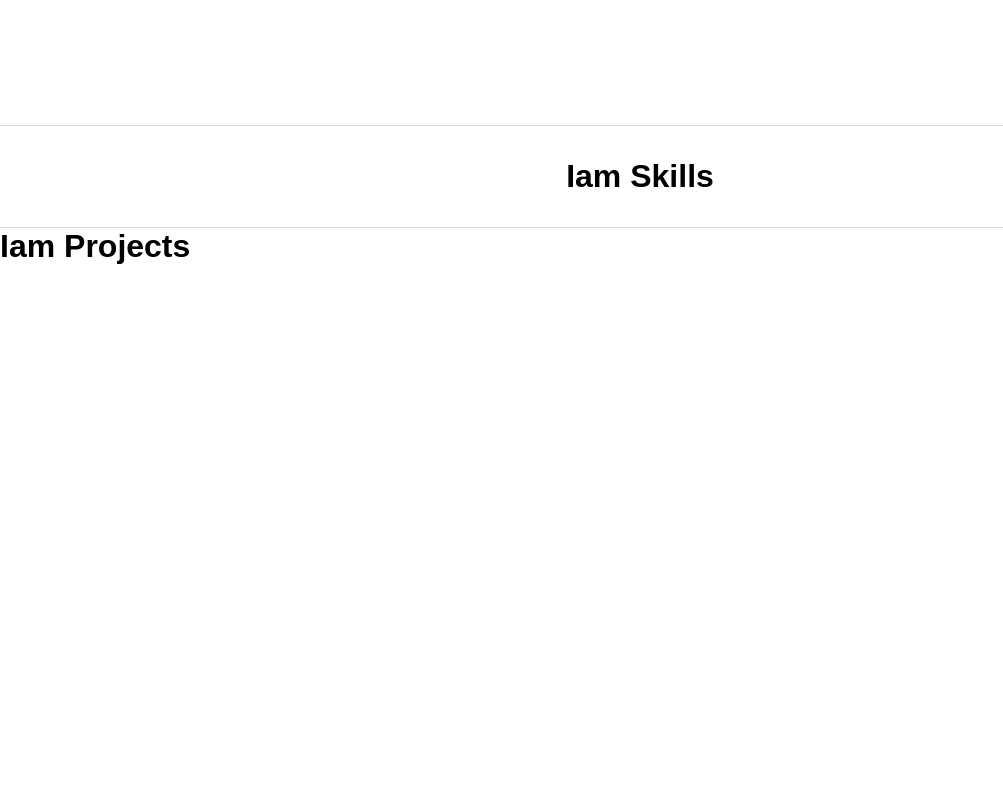
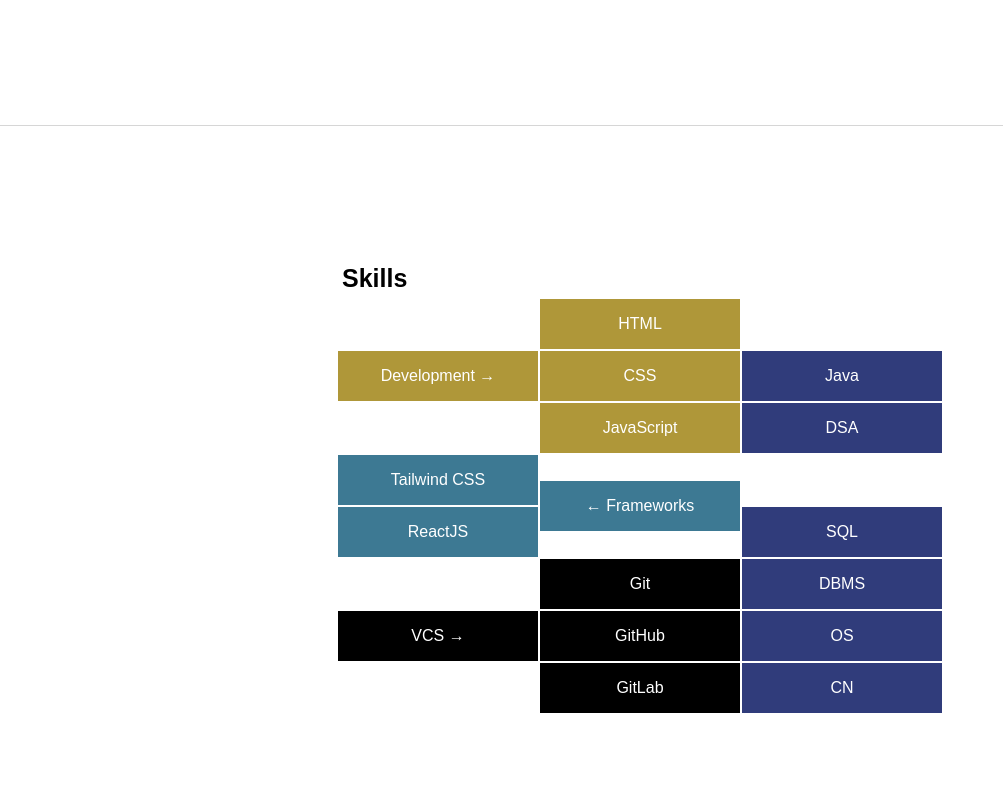
Before and after one commit to umanagendrakumar/MyPortfolio, a React (Vite) app: page / in a window 1280 px wide. Shown: the part 740-1540 px from the top of the page, without its empty margins (0-1003 px from the left). Built offline with nearby package versions, Linux system fonts and the light colour scheme.

Commit message:
skills added and grid is used

```diff
--- a/src/components/BodyComp/SkillsPage.js
+++ b/src/components/BodyComp/SkillsPage.js
@@ -1,8 +1,33 @@
 
 const Skills = () => {
     return (
-        <div className="body">
-            <h1>Iam Skills</h1>
+        <div className="skills cover80" id="skills">
+            <div className="skills-wrapper">
+                <div className="skills-head">
+                    Skills
+                </div>
+                <div className="skills-hub">
+                    <div className="skill-card dev-card">Development  &rarr;</div>
+                    <div className="skill-card html-card">HTML</div>
+                    <div className="skill-card java-card">Java</div>
+                    <div className="skill-card css-card">CSS</div>
+                    <div className="skill-card js-card">JavaScript</div>
+                    <div className="skill-card frame-card">&larr;  Frameworks</div>
+                    <div className="skill-card tcss-card">Tailwind CSS</div>
+                    <div className="skill-card rjs-card">ReactJS</div>
+                    <div className="skill-card vcs-card">VCS  &rarr;</div>
+                    <div className="skill-card git-card">Git</div>
+                    <div className="skill-card github-card">GitHub</div>
+                    <div className="skill-card gitlab-card">GitLab</div>
+                    <div className="skill-card dsa-card">DSA</div>
+                    <div className="skill-card sql-card">SQL</div>
+                    <div className="skill-card dbms-card">DBMS</div>
+                    <div className="skill-card os-card">OS</div>
+                    <div className="skill-card cn-card">CN</div>
+                </div>
+
+
+            </div>
         </div>
     );
 
```
